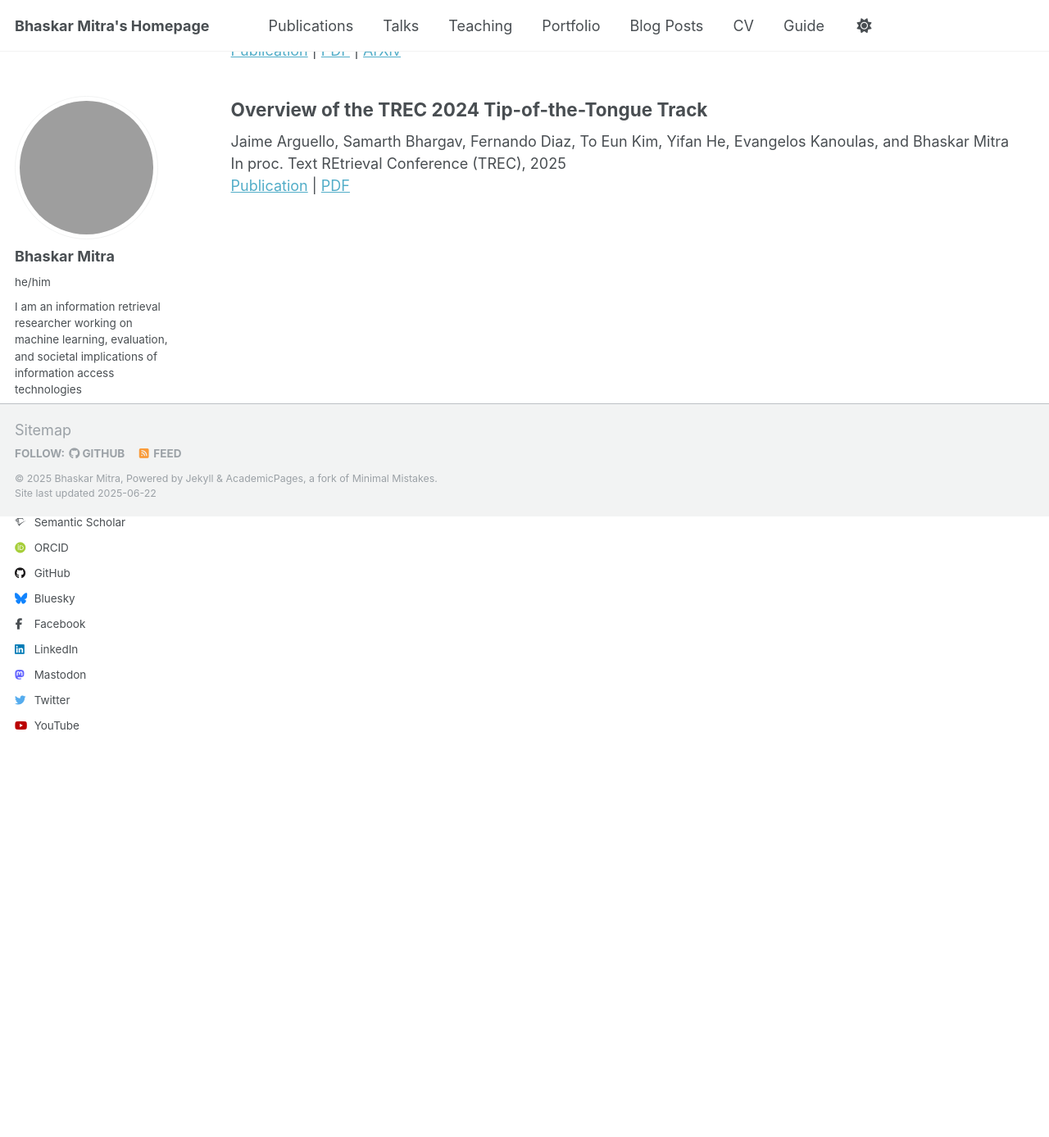
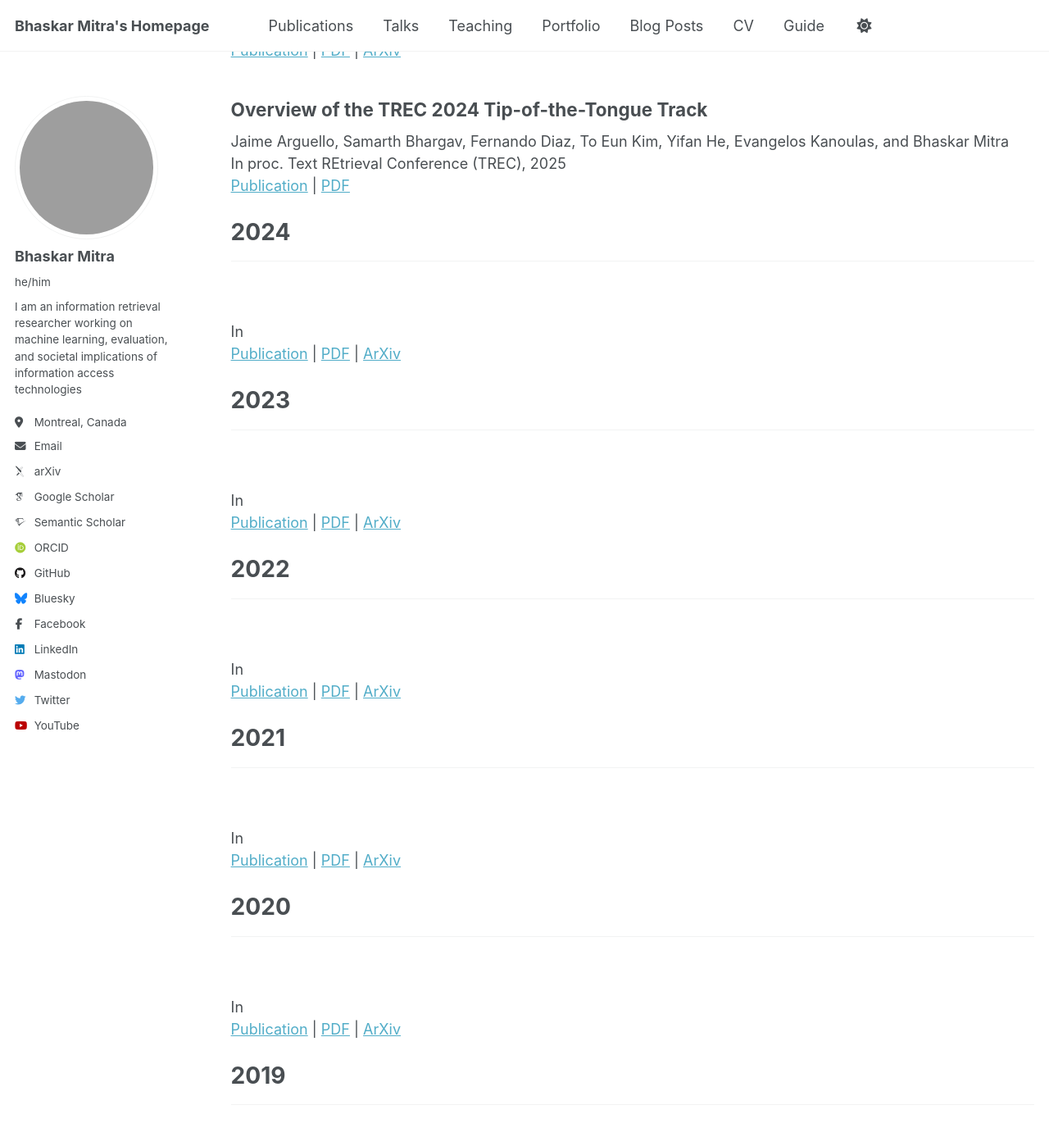
Before and after one commit to bhaskar-mitra/bhaskar-mitra.github.io, a Jekyll site: the page built from _pages/publications.html, in a window 1280 px wide and 1400 px high, scrolled down 1896 px. Shown: the top 1387 px of the window at 82% size. Built offline with Jekyll 4.4.1, drawn with Linux system fonts in a browser that asks for light colours; some web fonts are replaced; some of the changed text lies outside the part shown; grey boxes are pictures that could not be loaded.

Commit message:
Update publications.html

```diff
--- a/_pages/publications.html
+++ b/_pages/publications.html
@@ -82,3 +82,135 @@ author_profile: true
     <a href="https://trec.nist.gov/pubs/trec33/papers/Overview_tot.pdf">Publication</a> | <a href="../files/Overview_tot_2024.pdf">PDF</a>
   </article>
 </div>
+
+<br />
+<h1>2024</h1>
+<hr />
+<div class="list__item">
+  <article class="archive__item" itemscope itemtype="http://schema.org/CreativeWork">
+    <h2></h2>
+    <br/>
+    In <br/>
+    <a href="">Publication</a> | <a href="../files/">PDF</a> | <a href="">ArXiv</a>
+  </article>
+</div>
+
+<br />
+<h1>2023</h1>
+<hr />
+<div class="list__item">
+  <article class="archive__item" itemscope itemtype="http://schema.org/CreativeWork">
+    <h2></h2>
+    <br/>
+    In <br/>
+    <a href="">Publication</a> | <a href="../files/">PDF</a> | <a href="">ArXiv</a>
+  </article>
+</div>
+
+<br />
+<h1>2022</h1>
+<hr />
+<div class="list__item">
+  <article class="archive__item" itemscope itemtype="http://schema.org/CreativeWork">
+    <h2></h2>
+    <br/>
+    In <br/>
+    <a href="">Publication</a> | <a href="../files/">PDF</a> | <a href="">ArXiv</a>
+  </article>
+</div>
+
+<br />
+<h1>2021</h1>
+<hr />
+<div class="list__item">
+  <article class="archive__item" itemscope itemtype="http://schema.org/CreativeWork">
+    <h2></h2>
+    <br/>
+    In <br/>
+    <a href="">Publication</a> | <a href="../files/">PDF</a> | <a href="">ArXiv</a>
+  </article>
+</div>
+
+<br />
+<h1>2020</h1>
+<hr />
+<div class="list__item">
+  <article class="archive__item" itemscope itemtype="http://schema.org/CreativeWork">
+    <h2></h2>
+    <br/>
+    In <br/>
+    <a href="">Publication</a> | <a href="../files/">PDF</a> | <a href="">ArXiv</a>
+  </article>
+</div>
+
+<br />
+<h1>2019</h1>
+<hr />
+<div class="list__item">
+  <article class="archive__item" itemscope itemtype="http://schema.org/CreativeWork">
+    <h2></h2>
+    <br/>
+    In <br/>
+    <a href="">Publication</a> | <a href="../files/">PDF</a> | <a href="">ArXiv</a>
+  </article>
+</div>
+
+<br />
+<h1>2018</h1>
+<hr />
+<div class="list__item">
+  <article class="archive__item" itemscope itemtype="http://schema.org/CreativeWork">
+    <h2></h2>
+    <br/>
+    In <br/>
+    <a href="">Publication</a> | <a href="../files/">PDF</a> | <a href="">ArXiv</a>
+  </article>
+</div>
+
+<br />
+<h1>2017</h1>
+<hr />
+<div class="list__item">
+  <article class="archive__item" itemscope itemtype="http://schema.org/CreativeWork">
+    <h2></h2>
+    <br/>
+    In <br/>
+    <a href="">Publication</a> | <a href="../files/">PDF</a> | <a href="">ArXiv</a>
+  </article>
+</div>
+
+<br />
+<h1>2016</h1>
+<hr />
+<div class="list__item">
+  <article class="archive__item" itemscope itemtype="http://schema.org/CreativeWork">
+    <h2></h2>
+    <br/>
+    In <br/>
+    <a href="">Publication</a> | <a href="../files/">PDF</a> | <a href="">ArXiv</a>
+  </article>
+</div>
+
+<br />
+<h1>2015</h1>
+<hr />
+<div class="list__item">
+  <article class="archive__item" itemscope itemtype="http://schema.org/CreativeWork">
+    <h2></h2>
+    <br/>
+    In <br/>
+    <a href="">Publication</a> | <a href="../files/">PDF</a> | <a href="">ArXiv</a>
+  </article>
+</div>
+
+<br />
+<h1>2014</h1>
+<hr />
+<div class="list__item">
+  <article class="archive__item" itemscope itemtype="http://schema.org/CreativeWork">
+    <h2></h2>
+    <br/>
+    In <br/>
+    <a href="">Publication</a> | <a href="../files/">PDF</a> | <a href="">ArXiv</a>
+  </article>
+</div>
```
